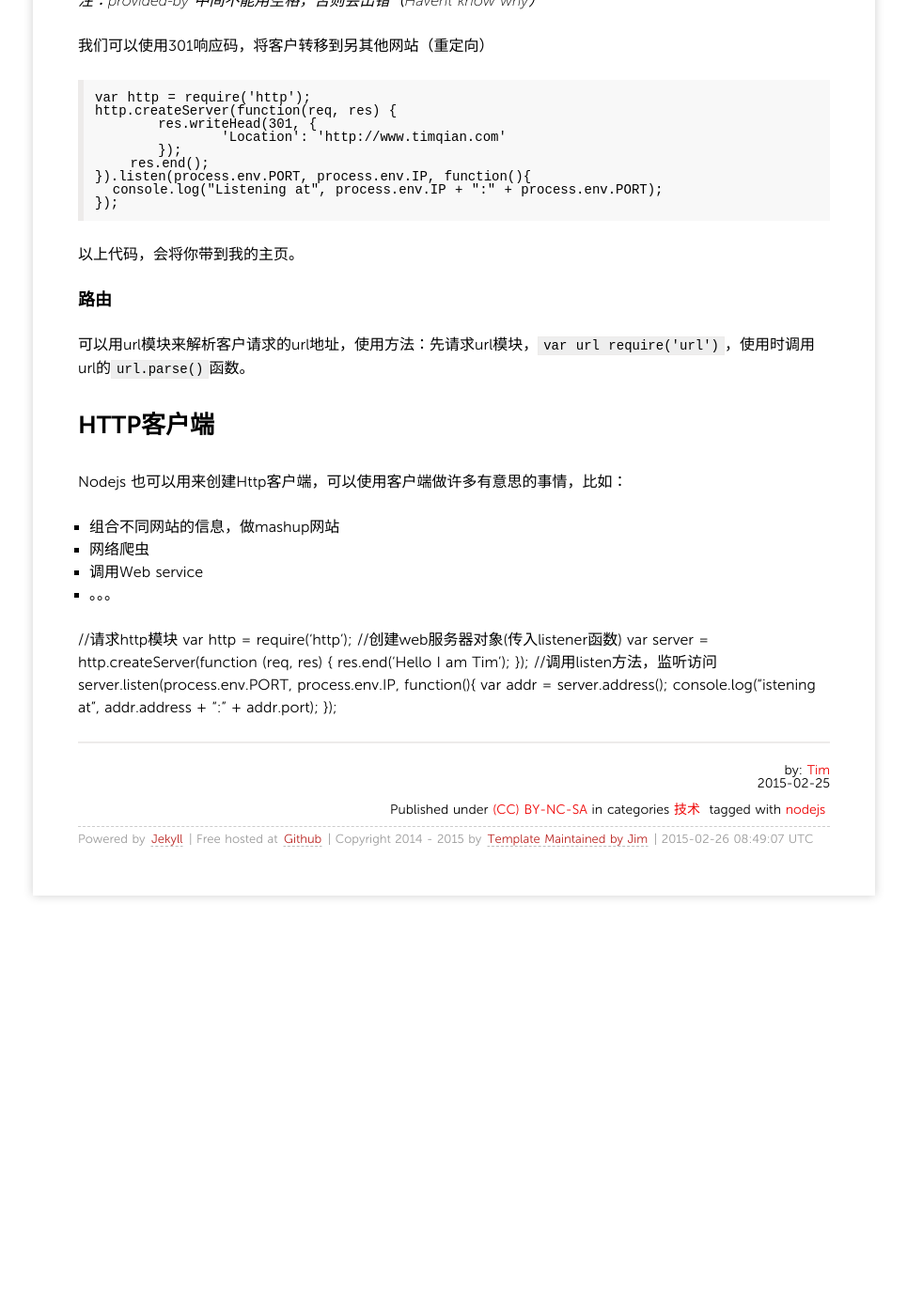
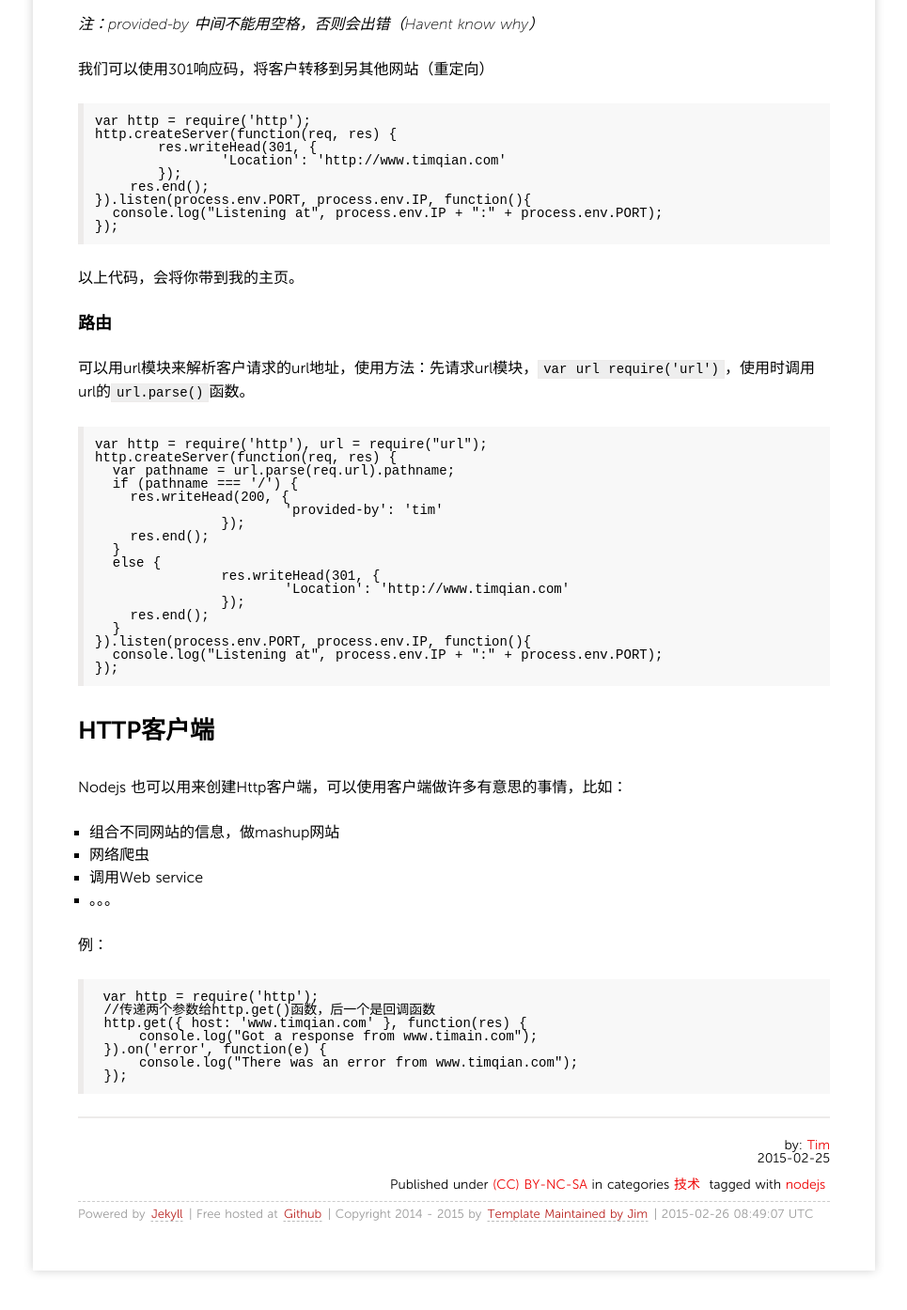
Before and after one commit to timqian/used_to_be_timqian.github.io, a Jekyll site: the page built from _posts/2015-2-25-Nodejs要点记录(2).md, in a window 1280 px wide and 1400 px high, scrolled down 1115 px. Shown: the top 1394 px of the window at 94% size, without its empty margins (157-1122 px from the left). Built offline with Jekyll 4.4.1, drawn with Linux system fonts in a browser that asks for light colours; nearby versions of some CDN libraries; comment, search, counter and statistics services are not loaded; before the commit the page ends 2116 px from its top, so only the background shows below that; some of the changed text lies outside the part shown.

Commit message:
Published with https://stackedit.io/

```diff
--- a/_posts/2015-2-25-Nodejs要点记录(2).md
+++ b/_posts/2015-2-25-Nodejs要点记录(2).md
@@ -23,7 +23,7 @@ tags:
 	// listen on the process.env.PORT and process.env.IP environment variables
 
 
-上述代码是构建http服务器最基本的代码（来自cloud9的demo project）。`http.createSever()`函数构建了一个web服务器对象，为构建这个服务器，需要传递一个匿名函数`function(req, res)`给它，用来处理请求和发送内容。而调用该对象的`listen()`函数，是用来给服务器绑定IP和PORT的。*注：在Cloud9中开发服务器时，服务器监听的IP和Port分别是process.env.PORT 和 process.env.IP。*
+上述代码是构建http服务器最基本的代码（来自cloud9的demo project）。`http.createSever()`函数构建了一个web服务器对象，为构建这个服务器，需要传递一个匿名函数`function(req, res)`给它，用来处理请求和发送内容。其中`req`和`res`分别是request对象和respond对象，可以从`req`对象中读取客户端的请求信息，通过调用`res`对象的方法来对客户端进行响应。而调用该对象的`listen()`函数，则是用来给服务器绑定IP和PORT的。*注：在Cloud9中开发服务器时，服务器监听的IP和Port分别是process.env.PORT 和 process.env.IP。*
 
 ###在HTTP服务器中加入Header
 每一个http请求和响应都有HTTP Header，Header中包含了的信息包括：HTTP状态码，内容类型，日期等。
@@ -64,23 +64,39 @@ tags:
 ###路由
 可以用url模块来解析客户请求的url地址，使用方法：先请求url模块，`var url require('url')`，使用时调用url的`url.parse()`函数。
 
+	var http = require('http'), url = require("url");
+	http.createServer(function(req, res) {
+	  var pathname = url.parse(req.url).pathname;
+	  if (pathname === '/') {
+	    res.writeHead(200, {
+  			'provided-by': 'tim'
+  		});
+	    res.end();
+	  }
+	  else {
+  		res.writeHead(301, {
+  			'Location': 'http://www.timqian.com'
+  		});
+	    res.end();
+	  }
+	}).listen(process.env.PORT, process.env.IP, function(){
+	  console.log("Listening at", process.env.IP + ":" + process.env.PORT);
+	});
+
 ##HTTP客户端
 Nodejs 也可以用来创建Http客户端，可以使用客户端做许多有意思的事情，比如：
+
 - 组合不同网站的信息，做mashup网站
 - 网络爬虫
 - 调用Web service
 - 。。。
 
+例：
 
-
-//请求http模块
-var http = require('http');
-//创建web服务器对象(传入listener函数)
-var server = http.createServer(function (req, res) {
-  res.end('Hello I am Tim');
-});
-//调用listen方法，监听访问
-server.listen(process.env.PORT, process.env.IP, function(){
-  var addr = server.address();
-  console.log("istening at", addr.address + ":" + addr.port);
-});
+	 var http = require('http');
+	 //传递两个参数给http.get()函数，后一个是回调函数
+	 http.get({ host: 'www.timqian.com' }, function(res) {
+	     console.log("Got a response from www.timain.com");
+	 }).on('error', function(e) {
+	     console.log("There was an error from www.timqian.com");
+	 });
```
